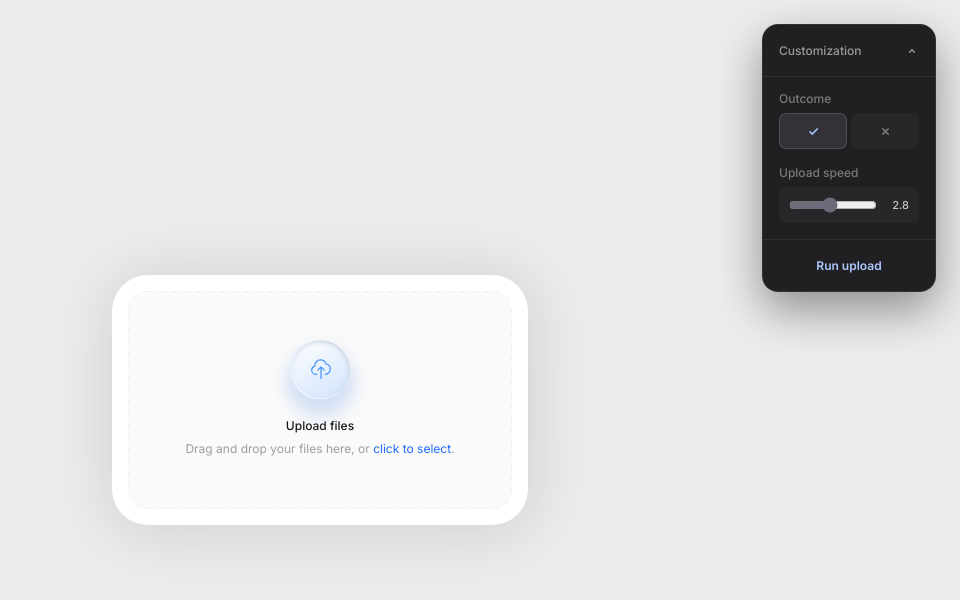
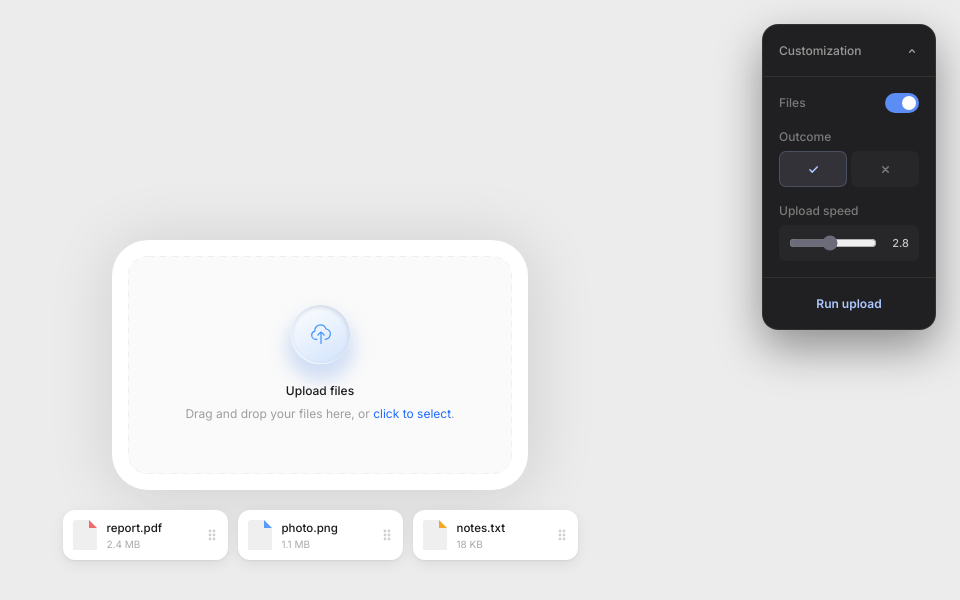
Before and after one commit to Bam-Barry/file-upload, a Next.js app: page / in a window 1280 px wide. Shown: the top 600 px of the page, without its empty margins (320-1280 px from the left). Built offline with nearby package versions, Linux system fonts and the light colour scheme.

Commit message:
Draggable file

```diff
--- a/src/app/globals.css
+++ b/src/app/globals.css
@@ -10,3 +10,8 @@ html,
 body {
   height: 100%;
 }
+
+body {
+  /* Inter single-story 'a' variant */
+  font-feature-settings: "cv05" 1;
+}
--- a/src/app/page.module.css
+++ b/src/app/page.module.css
@@ -8,10 +8,64 @@
   padding: 32px;
 }
 
+.center {
+  display: flex;
+  flex-direction: column;
+  align-items: center;
+  gap: 20px;
+}
+
 .stage {
   display: flex;
   align-items: center;
   justify-content: center;
+}
+
+.fileRow {
+  display: flex;
+  gap: 10px;
+  justify-content: center;
+  flex-wrap: wrap;
+  transition: opacity 0.4s ease;
+}
+
+.fileRowFaded {
+  opacity: 0;
+  pointer-events: none;
+}
+
+/* ─── Inline control row (label + toggle) ─── */
+.controlRowInline {
+  display: flex;
+  align-items: center;
+  justify-content: space-between;
+}
+
+/* ─── Toggle pill ─── */
+.toggle {
+  flex-shrink: 0;
+  width: 34px;
+  height: 20px;
+  border-radius: 100px;
+  border: none;
+  cursor: pointer;
+  position: relative;
+  padding: 0;
+  transition: background 0.22s ease;
+}
+
+.toggleOn  { background: #5b8df5; }
+.toggleOff { background: #3a3a3c; }
+
+.toggleThumb {
+  position: absolute;
+  top: 3px;
+  width: 14px;
+  height: 14px;
+  border-radius: 50%;
+  background: #ffffff;
+  transition: left 0.22s ease;
+  pointer-events: none;
 }
 
 /* ─── Dial kit — always dark ─── */
--- a/src/app/page.tsx
+++ b/src/app/page.tsx
@@ -1,8 +1,29 @@
 "use client";
 
+import { AnimatePresence, motion } from "framer-motion";
+import { useCallback, useRef, useState } from "react";
 import styles from "./page.module.css";
 import Card, { type UploadOutcome } from "@/components/Card/Card";
-import { useState } from "react";
+import DraggableFile from "@/components/DraggableFile/DraggableFile";
+
+interface FileItem {
+  name: string;
+  size: string;
+  mime: string;
+  accent: string;
+}
+
+const INITIAL_FILES: FileItem[] = [
+  { name: "report.pdf", size: "2.4 MB", mime: "application/pdf", accent: "#EF6C6C" },
+  { name: "photo.png",  size: "1.1 MB", mime: "image/png",        accent: "#5B9BF5" },
+  { name: "notes.txt",  size: "18 KB",  mime: "text/plain",        accent: "#F5A623" },
+];
+
+const chipVariants = {
+  initial: { opacity: 0, scale: 0.88, y: 10 },
+  animate: { opacity: 1, scale: 1, y: 0 },
+  exit:    { opacity: 0, scale: 0.92, y: -10 },
+};
 
 export default function Home() {
   const [outcome, setOutcome] = useState<UploadOutcome>("success");
@@ -10,16 +31,90 @@ export default function Home() {
   const [triggerToken, setTriggerToken] = useState(0);
   const [isOpen, setIsOpen] = useState(true);
 
+  const [fileList, setFileList] = useState<FileItem[]>(INITIAL_FILES);
+  const [isUploading, setIsUploading] = useState(false);
+  const [showFiles, setShowFiles] = useState(true);
+
+  // Tracks the file being dragged so it can be restored if the drop is cancelled
+  const draggedRef = useRef<{ file: FileItem; index: number } | null>(null);
+  // Flips to true the moment an upload starts so dragEnd knows not to restore
+  const uploadStartedRef = useRef(false);
+
+  const handleFileDragStart = useCallback((name: string) => {
+    setFileList((prev) => {
+      const idx = prev.findIndex((f) => f.name === name);
+      if (idx === -1) return prev;
+      draggedRef.current = { file: prev[idx], index: idx };
+      uploadStartedRef.current = false;
+      return prev.filter((_, i) => i !== idx);
+    });
+  }, []);
+
+  const handleFileDragEnd = useCallback(() => {
+    if (!uploadStartedRef.current && draggedRef.current) {
+      const { file, index } = draggedRef.current;
+      setFileList((prev) => {
+        const next = [...prev];
+        next.splice(Math.min(index, next.length), 0, file);
+        return next;
+      });
+    }
+    draggedRef.current = null;
+  }, []);
+
+  const handleUploadStart = useCallback(() => {
+    uploadStartedRef.current = true;
+    draggedRef.current = null;
+    setIsUploading(true);
+  }, []);
+
+  const handleUploadReset = useCallback(() => {
+    setIsUploading(false);
+  }, []);
+
+  const fileRowVisible = showFiles && fileList.length > 0;
+
   return (
     <main className={styles.page}>
+      <div className={styles.center}>
         <section className={styles.stage}>
           <Card
             key={triggerToken}
             outcome={outcome}
             uploadDuration={uploadDuration}
             autoStart={triggerToken > 0}
+            onUploadStart={handleUploadStart}
+            onReset={handleUploadReset}
           />
         </section>
+
+        {fileRowVisible && (
+          <div className={`${styles.fileRow} ${isUploading ? styles.fileRowFaded : ""}`}>
+            <AnimatePresence mode="popLayout">
+              {fileList.map((f) => (
+                <motion.div
+                  key={f.name}
+                  layout
+                  variants={chipVariants}
+                  initial="initial"
+                  animate="animate"
+                  exit="exit"
+                  transition={{ duration: 0.26, ease: [0.22, 1, 0.36, 1] }}
+                >
+                  <DraggableFile
+                    name={f.name}
+                    size={f.size}
+                    mime={f.mime}
+                    accent={f.accent}
+                    onDragStart={handleFileDragStart}
+                    onDragEnd={handleFileDragEnd}
+                  />
+                </motion.div>
+              ))}
+            </AnimatePresence>
+          </div>
+        )}
+      </div>
 
       <aside className={styles.dialKit} aria-label="Upload controls">
         <button
@@ -44,6 +139,21 @@ export default function Home() {
 
         <div className={isOpen ? styles.kitContents : `${styles.kitContents} ${styles.kitContentsClosed}`}>
           <div className={styles.kitBody}>
+
+            <div className={styles.controlGroup}>
+              <div className={styles.controlRowInline}>
+                <span className={styles.controlLabel}>Files</span>
+                <button
+                  type="button"
+                  className={`${styles.toggle} ${showFiles ? styles.toggleOn : styles.toggleOff}`}
+                  onClick={() => setShowFiles((v) => !v)}
+                  aria-label={showFiles ? "Hide draggable files" : "Show draggable files"}
+                >
+                  <span className={styles.toggleThumb} style={{ left: showFiles ? 17 : 3 }} />
+                </button>
+              </div>
+            </div>
+
             <div className={styles.controlGroup}>
               <span className={styles.controlLabel}>Outcome</span>
               <div className={styles.iconSegmented}>
@@ -54,13 +164,7 @@ export default function Home() {
                   onClick={() => setOutcome("success")}
                 >
                   <svg width="15" height="15" viewBox="0 0 20 20" fill="none" aria-hidden="true">
-                    <path
-                      d="M5.25 10.35L8.38 13.48L14.95 6.52"
-                      stroke="currentColor"
-                      strokeWidth="2"
-                      strokeLinecap="round"
-                      strokeLinejoin="round"
-                    />
+                    <path d="M5.25 10.35L8.38 13.48L14.95 6.52" stroke="currentColor" strokeWidth="2" strokeLinecap="round" strokeLinejoin="round" />
                   </svg>
                 </button>
                 <button
@@ -70,12 +174,7 @@ export default function Home() {
                   onClick={() => setOutcome("error")}
                 >
                   <svg width="15" height="15" viewBox="0 0 20 20" fill="none" aria-hidden="true">
-                    <path
-                      d="M6.3 6.3L13.7 13.7M13.7 6.3L6.3 13.7"
-                      stroke="currentColor"
-                      strokeWidth="2"
-                      strokeLinecap="round"
-                    />
+                    <path d="M6.3 6.3L13.7 13.7M13.7 6.3L6.3 13.7" stroke="currentColor" strokeWidth="2" strokeLinecap="round" />
                   </svg>
                 </button>
               </div>
@@ -91,7 +190,7 @@ export default function Home() {
                   max="5"
                   step="0.1"
                   value={uploadDuration}
-                  onChange={(event) => setUploadDuration(Number(event.target.value))}
+                  onChange={(e) => setUploadDuration(Number(e.target.value))}
                 />
                 <span className={styles.speedValue}>{uploadDuration.toFixed(1)}</span>
               </span>
@@ -101,7 +200,10 @@ export default function Home() {
           <button
             type="button"
             className={styles.runButton}
-            onClick={() => setTriggerToken((value) => value + 1)}
+            onClick={() => {
+              setIsUploading(true);
+              setTriggerToken((v) => v + 1);
+            }}
           >
             Run upload
           </button>
--- /dev/null
+++ b/src/components/DraggableFile/DraggableFile.module.css
@@ -0,0 +1,60 @@
+.chip {
+  display: flex;
+  align-items: center;
+  gap: 10px;
+  padding: 10px 12px 10px 10px;
+  background: #ffffff;
+  border-radius: 12px;
+  box-shadow:
+    0 1px 2px rgba(0, 0, 0, 0.06),
+    0 4px 14px rgba(0, 0, 0, 0.07);
+  cursor: grab;
+  user-select: none;
+  width: 165px;
+  transition: transform 0.2s ease, box-shadow 0.2s ease;
+}
+
+.chip:hover {
+  transform: translateY(-2px);
+  box-shadow:
+    0 2px 4px rgba(0, 0, 0, 0.07),
+    0 8px 22px rgba(0, 0, 0, 0.11);
+}
+
+.chip:active {
+  cursor: grabbing;
+  transform: scale(0.97) translateY(0);
+  box-shadow:
+    0 1px 2px rgba(0, 0, 0, 0.06),
+    0 2px 8px rgba(0, 0, 0, 0.08);
+}
+
+.meta {
+  flex: 1;
+  min-width: 0;
+  display: flex;
+  flex-direction: column;
+  gap: 3px;
+}
+
+.name {
+  font-size: 11.5px;
+  font-weight: 500;
+  color: #1a1a1a;
+  white-space: nowrap;
+  overflow: hidden;
+  text-overflow: ellipsis;
+}
+
+.size {
+  font-size: 10px;
+  font-weight: 400;
+  color: #aaaaaa;
+}
+
+.handle {
+  flex-shrink: 0;
+  color: #d0d0d0;
+  display: flex;
+  align-items: center;
+}
--- /dev/null
+++ b/src/components/DraggableFile/DraggableFile.tsx
@@ -0,0 +1,78 @@
+"use client";
+
+import { useRef } from "react";
+import styles from "./DraggableFile.module.css";
+
+interface Props {
+  name: string;
+  size: string;
+  mime: string;
+  accent: string;
+  onDragStart: (name: string) => void;
+  onDragEnd: () => void;
+}
+
+function FileIcon({ accent }: { accent: string }) {
+  return (
+    <svg width="24" height="30" viewBox="0 0 24 30" fill="none">
+      <path d="M3 0 L16 0 L24 8 L24 30 L0 30 L0 3 Q0 0 3 0 Z" fill="#EFEFEF" />
+      <path d="M16 0 L24 8 L16 8 Z" fill={accent} />
+    </svg>
+  );
+}
+
+function DragDots() {
+  return (
+    <svg width="8" height="12" viewBox="0 0 8 12" fill="none" aria-hidden="true">
+      <circle cx="2" cy="2"  r="1.4" fill="currentColor" />
+      <circle cx="6" cy="2"  r="1.4" fill="currentColor" />
+      <circle cx="2" cy="6"  r="1.4" fill="currentColor" />
+      <circle cx="6" cy="6"  r="1.4" fill="currentColor" />
+      <circle cx="2" cy="10" r="1.4" fill="currentColor" />
+      <circle cx="6" cy="10" r="1.4" fill="currentColor" />
+    </svg>
+  );
+}
+
+export default function DraggableFile({ name, size, mime, accent, onDragStart, onDragEnd }: Props) {
+  const chipRef = useRef<HTMLDivElement>(null);
+
+  const handleDragStart = (e: React.DragEvent<HTMLDivElement>) => {
+    e.dataTransfer.setData("application/x-drag-file", JSON.stringify({ name, mime }));
+    e.dataTransfer.effectAllowed = "copy";
+
+    const chip = chipRef.current;
+    if (chip) {
+      const clone = chip.cloneNode(true) as HTMLElement;
+      clone.style.cssText = `
+        position: fixed; top: -9999px; left: -9999px;
+        width: ${chip.offsetWidth}px; font: inherit; pointer-events: none;
+      `;
+      document.body.appendChild(clone);
+      e.dataTransfer.setDragImage(clone, chip.offsetWidth / 2, chip.offsetHeight / 2);
+      requestAnimationFrame(() => clone.remove());
+    }
+
+    onDragStart(name);
+  };
+
+  return (
+    <div
+      ref={chipRef}
+      className={styles.chip}
+      draggable
+      onDragStart={handleDragStart}
+      onDragEnd={onDragEnd}
+      title={`Drag "${name}" into the card`}
+    >
+      <FileIcon accent={accent} />
+      <div className={styles.meta}>
+        <span className={styles.name}>{name}</span>
+        <span className={styles.size}>{size}</span>
+      </div>
+      <span className={styles.handle}>
+        <DragDots />
+      </span>
+    </div>
+  );
+}
```
Also changed, not shown: src/components/Card/Card.tsx (+13 -3 lines). Lines whose indentation alone changed are shown as unchanged.
